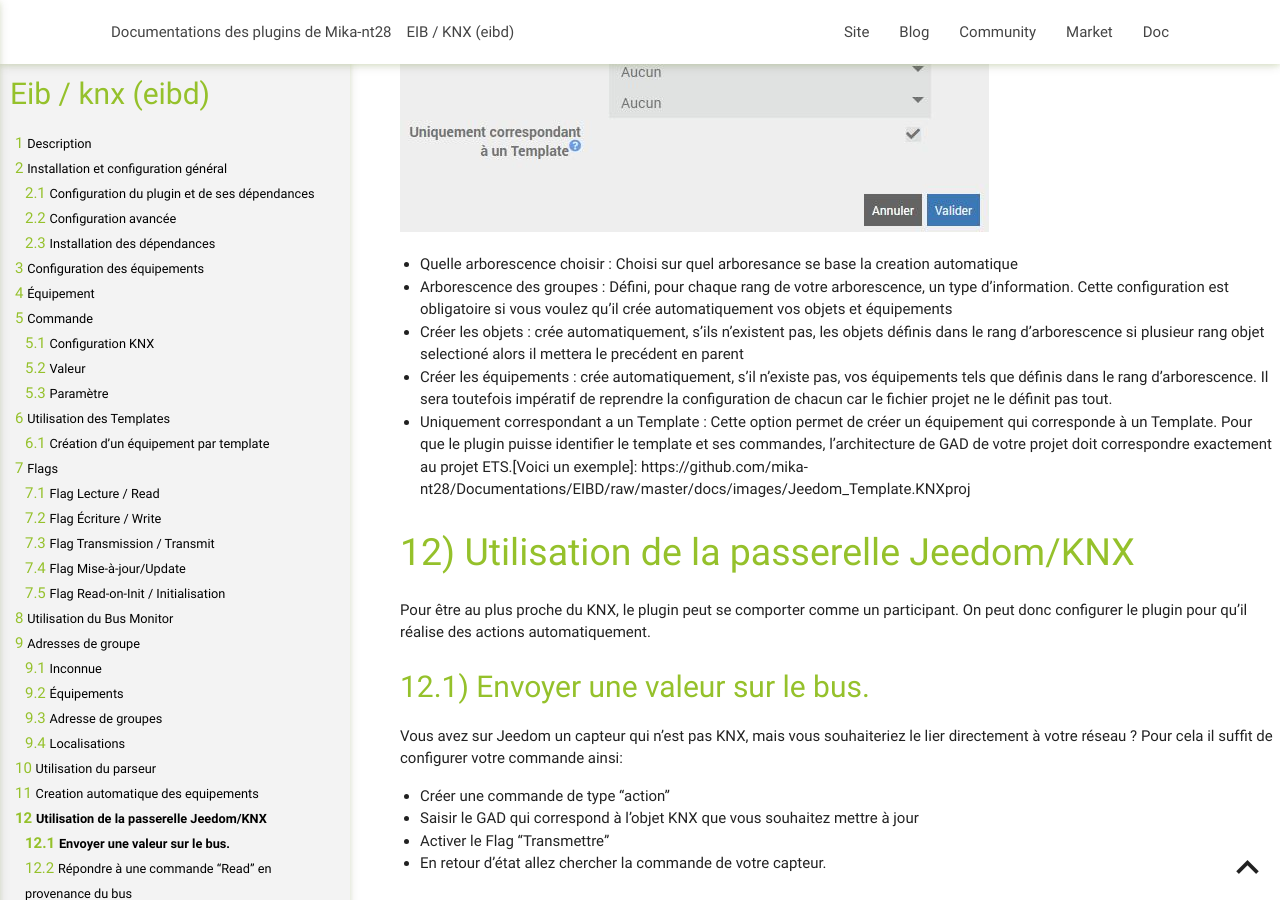
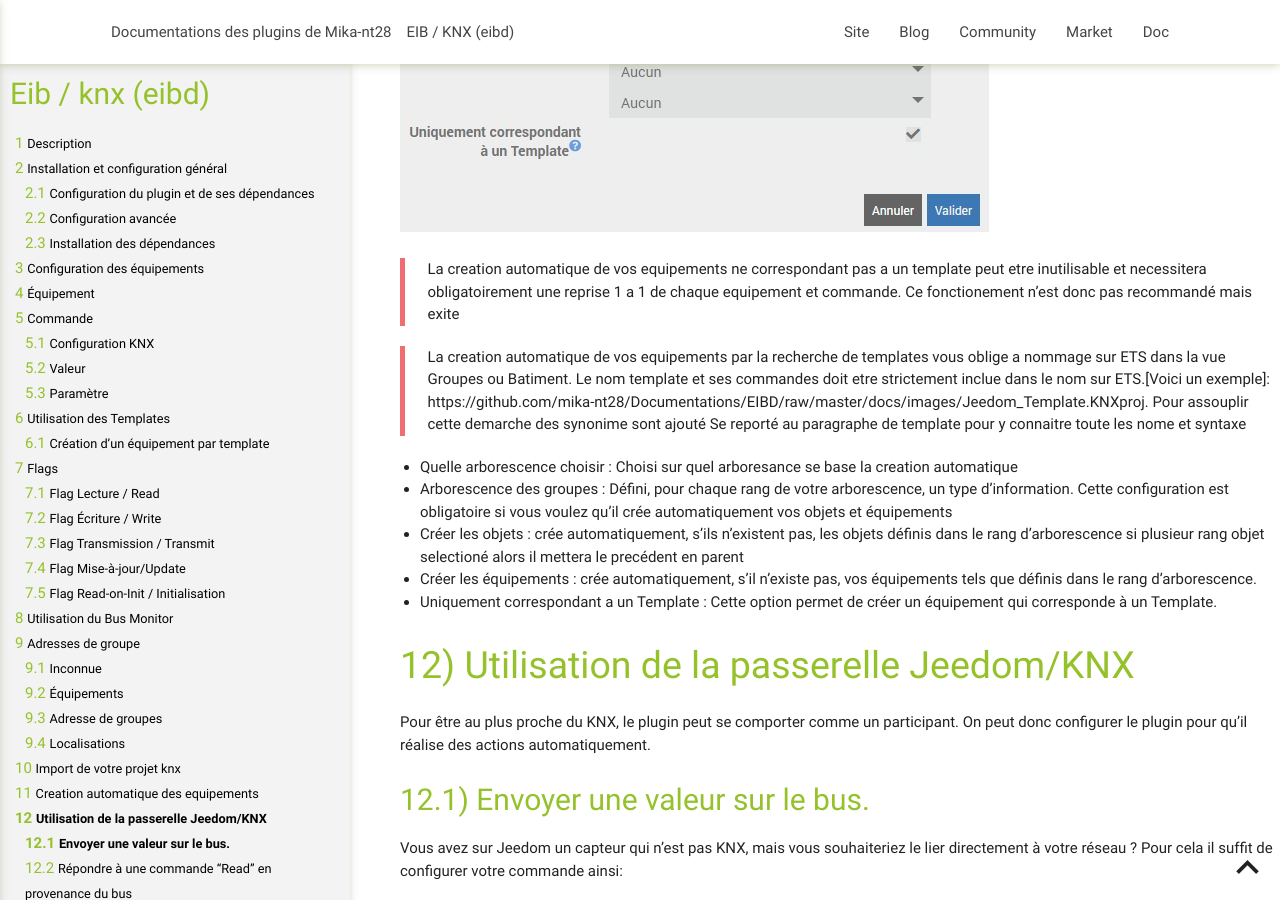
Before and after one commit to mika-nt28/Documentations, a Jekyll site: the page built from eibd/fr_FR/index.md, in a window 1280 px wide and 900 px high, scrolled down 12022 px. Built offline with Jekyll 4.4.1, drawn with Linux system fonts in a browser that asks for light colours; some of the changed text lies outside the part shown.

Commit message:
Update index.md

```diff
--- a/eibd/fr_FR/index.md
+++ b/eibd/fr_FR/index.md
@@ -292,8 +292,8 @@
 De même, si vous avez configuré les DPT dans votre projet ETS, le plugin vous soulignera en bleu lorsque le DPT est identique et en jaune lorsqu'il est compatible
 
 
-Utilisation du parseur
-======================
+Import de votre projet knx
+==========================
 
 En téléchargeant votre projet ETS (.KNXproj), ou le zip de votre porjet TX100, vous allez permettre à Jeedom de charger, tout les arborescences de votre installation.
 
@@ -311,14 +311,21 @@
 Creation automatique des equipements
 =====================================
 
+![Demande de chargement d'un autres fichier projet](../images/eidb_screenshot_autoCreate.jpg)
 
-![Demande de chargement d'un autres fichier projet](../images/eidb_screenshot_autoCreate.jpg)
+> La creation automatique de vos equipements ne correspondant pas a un template peut etre inutilisable et necessitera obligatoirement une reprise 1 a 1 de chaque equipement et commande.
+Ce fonctionement n'est donc pas recommandé mais exite
+
+> La creation automatique de vos equipements par la recherche de templates vous oblige a nommage sur ETS dans la vue Groupes ou Batiment.
+Le nom  template et ses commandes doit etre strictement inclue dans le nom sur ETS.[Voici un exemple]: https://github.com/mika-nt28/Documentations/EIBD/raw/master/docs/images/Jeedom_Template.KNXproj.
+Pour assouplir cette demarche des synonime sont ajouté
+Se reporté au paragraphe de template pour y connaitre toute les nome et syntaxe
 
 * Quelle arborescence choisir : Choisi sur quel arboresance se base la creation automatique
 * Arborescence des groupes : Défini, pour chaque rang de votre arborescence, un type d'information. Cette configuration est obligatoire si vous voulez qu'il crée automatiquement vos objets et équipements
 * Créer les objets : crée automatiquement, s'ils n'existent pas, les objets définis dans le rang d'arborescence si plusieur rang objet selectioné alors il mettera le precédent en parent
-* Créer les équipements  : crée automatiquement, s'il n'existe pas, vos équipements tels que définis dans le rang d'arborescence. Il sera toutefois impératif de reprendre la configuration de chacun car le fichier projet ne le définit pas tout.
-* Uniquement correspondant a un Template : Cette option permet de créer un équipement qui corresponde à un Template. Pour que le plugin puisse identifier le template et ses commandes, l'architecture de GAD de votre projet doit correspondre exactement au projet ETS.[Voici un exemple]: https://github.com/mika-nt28/Documentations/EIBD/raw/master/docs/images/Jeedom_Template.KNXproj
+* Créer les équipements  : crée automatiquement, s'il n'existe pas, vos équipements tels que définis dans le rang d'arborescence.
+* Uniquement correspondant a un Template : Cette option permet de créer un équipement qui corresponde à un Template.
 
 Utilisation de la passerelle Jeedom/KNX
 =======================================
```
